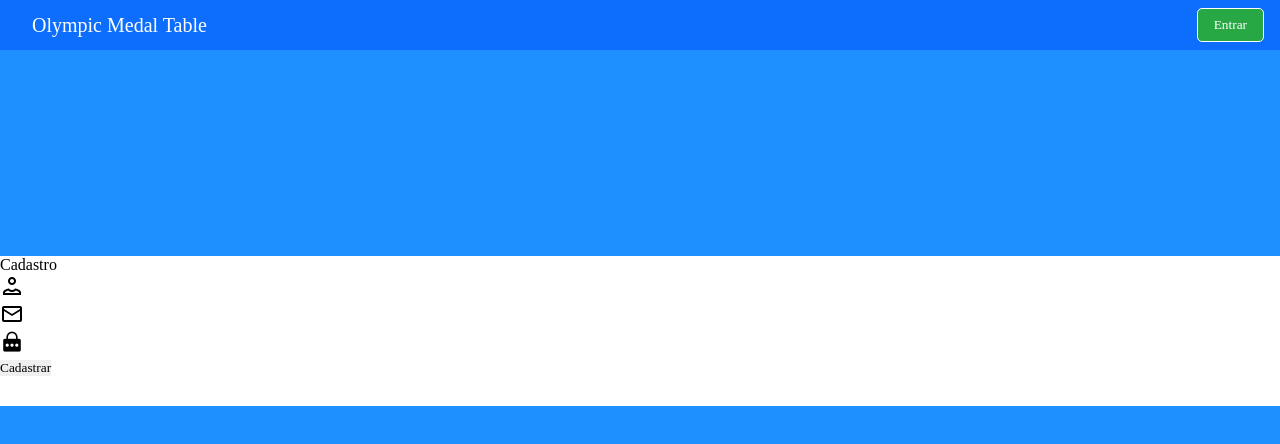
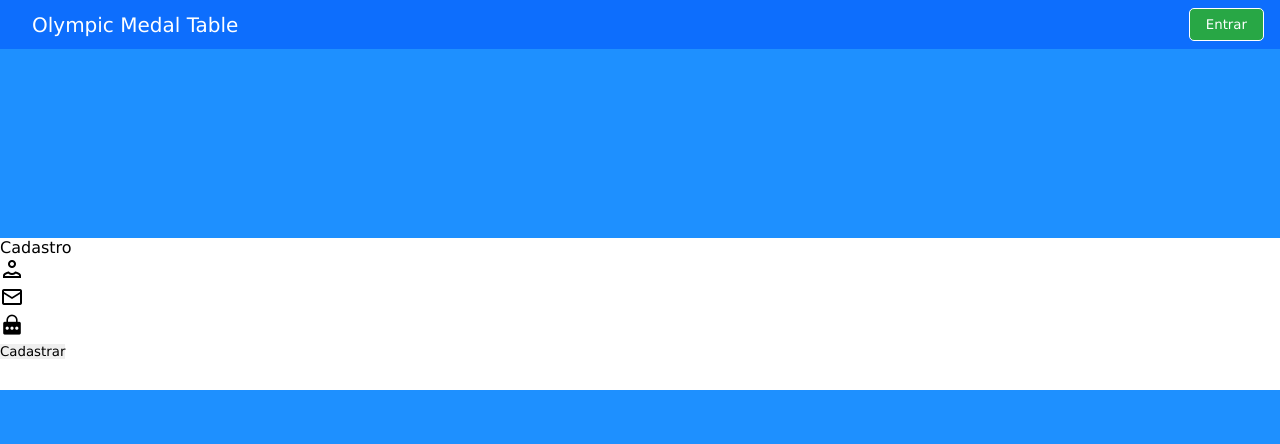
Before and after one commit to Olympic-medal-table/Olympic-medal-table-frontend, a React (Vite) app: page /usuario in a window 1280 px wide. Shown: the top 444 px of the page. Built offline with nearby package versions, Linux system fonts and the light colour scheme.

Commit message:
ajuste css home

```diff
--- a/src/components/Home/home.module.css
+++ b/src/components/Home/home.module.css
@@ -1,13 +1,13 @@
 *{
-	font-family: Fjalla One;
+	font-family: Fjalla One,'Lucida Sans', 'Lucida Sans Regular', 'Lucida Grande', 'Lucida Sans Unicode', Geneva, Verdana, sans-serif;
   	margin: 0;
 	border: 0;
 	padding: 0;
-	color: black;
+	color: black
 }
 
 body{
-	padding-top: 56px;
+	padding-top: 3%;
 }
 
 html{
@@ -36,13 +36,12 @@ th, td {
 th{
 	background-color: #1e90ff;
 	color: #ffe221;
+	font-size: larger;
 }
 .button {
-	width: 180x;
 	height: 45px;
     background-color: blue;
     border: none;
-    padding: 0;
     cursor: pointer;
 	border-radius: 15%;
 	padding: 0 10px 0 10px;
@@ -60,6 +59,7 @@ th{
     color: #000000; /* Cor do link quando estiver em foco ou sendo clicado */
 }
 .headin{
+	font-family: Verdana, Geneva, Tahoma, sans-serif;
 	text-align: center;
 	text-decoration: none;
 	color: #ffe221;
@@ -69,10 +69,6 @@ th{
 
 .wpos{
 	text-align: center;
-}
-
-.wpos td{
-	color: var(--cinza);
 }
 
 .pos{
```
